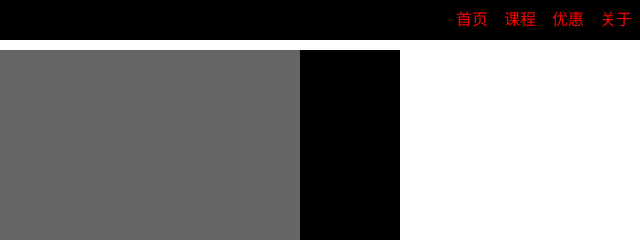
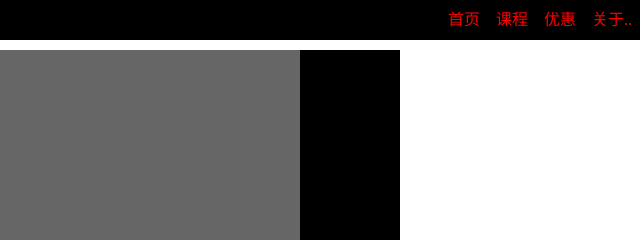
Before and after one commit to xinlo-chen/CSS-float, a plain HTML site: page index.html in a window 1280 px wide. Shown: the top 240 px of the page, 640-1280 px from the left. Drawn offline with Linux system fonts and the light colour scheme.

Commit message:
更新内容

```diff
--- a/index.html
+++ b/index.html
@@ -18,7 +18,7 @@
             <li>首页</li>
             <li>课程</li>
             <li>优惠</li>
-            <li>关于</li>
+            <li>关于..</li>
         </ul>
     </header>
     <div class="content clearfix">
```
